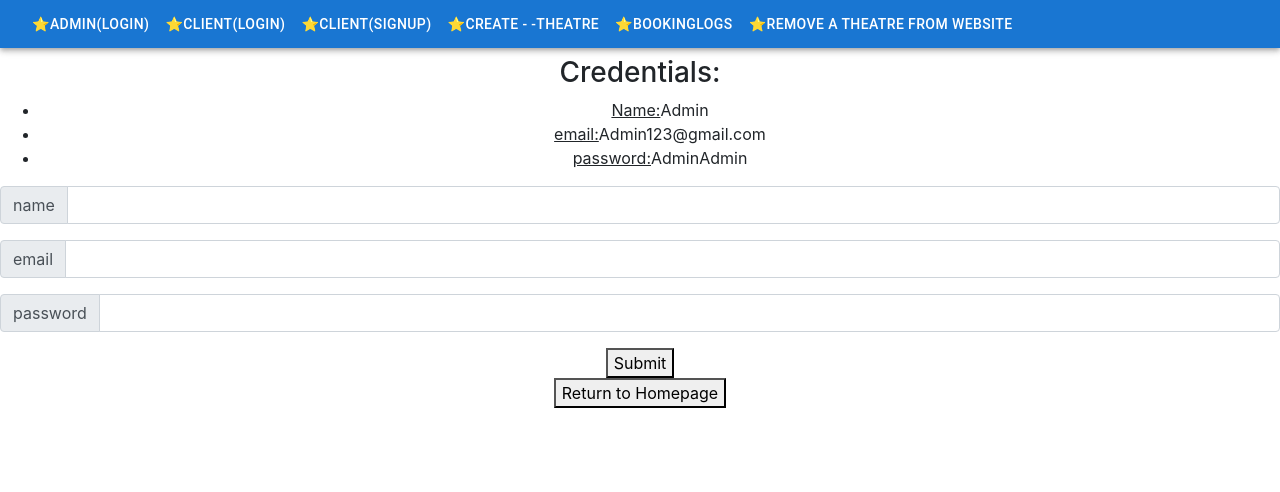
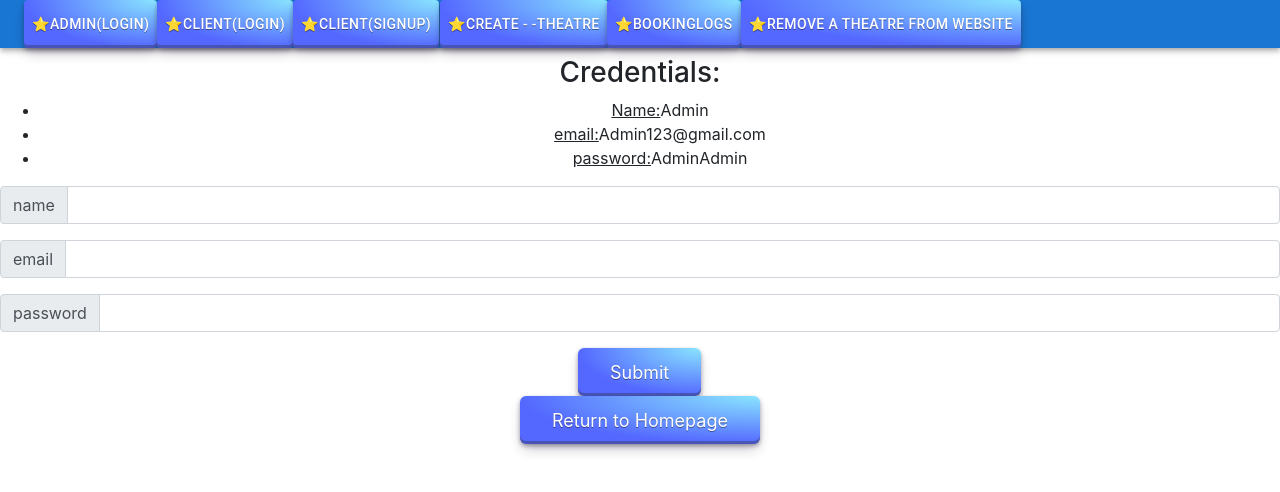
Before and after one commit to JayavelAnandh/Webcode-2-FrontEnd, a React (Create React App) app: page /adminLogin in a window 1280 px wide. Shown: the top 492 px of the page. Built offline with nearby package versions, Linux system fonts and the light colour scheme.

Commit message:
pre commit

```diff
--- a/src/components/AdminLogIn.jsx
+++ b/src/components/AdminLogIn.jsx
@@ -1,6 +1,7 @@
 import { useState } from "react";
 import { useNavigate } from "react-router-dom";
 import Base from "./Base";
+import "./All.css"
 
 function AdminLogIn() {
   const navigate = useNavigate();
--- /dev/null
+++ b/src/components/All.css
@@ -0,0 +1,28 @@
+button{
+
+
+    display: inline-block;
+    outline: 0;
+    border: 0;
+    cursor: pointer;
+    will-change: box-shadow,transform;
+    background: radial-gradient( 100% 100% at 100% 0%, #89E5FF 0%, #5468FF 100% );
+    box-shadow: 0px 2px 4px rgb(45 35 66 / 40%), 0px 7px 13px -3px rgb(45 35 66 / 30%), inset 0px -3px 0px rgb(58 65 111 / 50%);
+    padding: 0 32px;
+    border-radius: 6px;
+    color: #fff;
+    height: 48px;
+    font-size: 18px;
+    text-shadow: 0 1px 0 rgb(0 0 0 / 40%);
+    transition: box-shadow 0.15s ease,transform 0.15s ease;
+    /* :hover {
+        box-shadow: 0px 4px 8px rgb(45 35 66 / 40%), 0px 7px 13px -3px rgb(45 35 66 / 30%), inset 0px -3px 0px #3c4fe0;
+        transform: translateY(-2px);
+    }
+    :active{
+        box-shadow: inset 0px 3px 7px #3c4fe0;
+        transform: translateY(2px);
+    } */
+
+
+}
```
